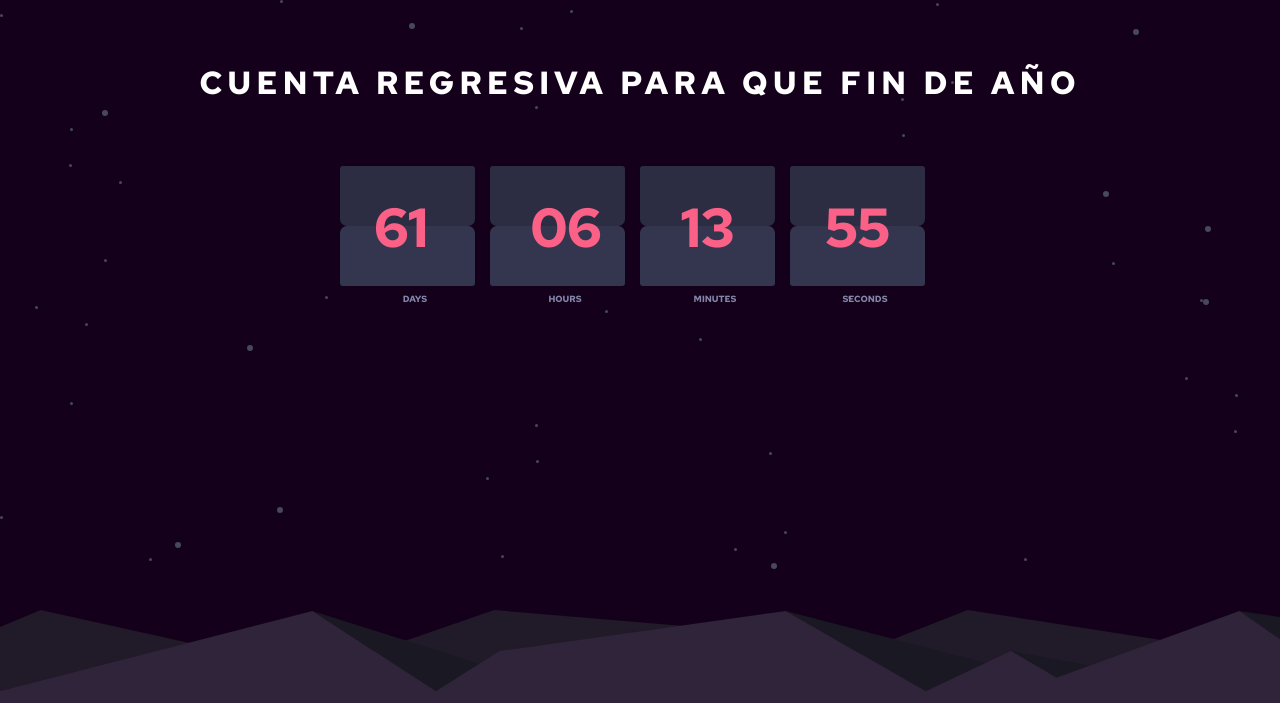
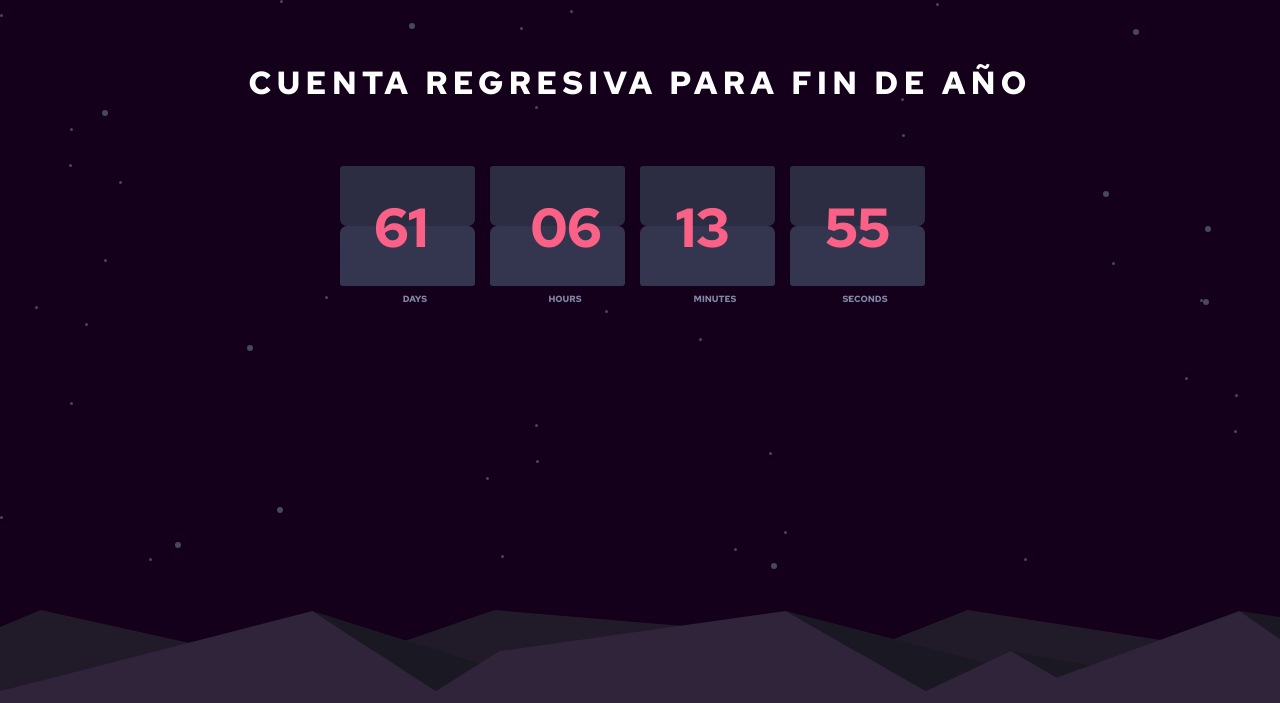
Before and after one commit to yonny-147/Countdown, a plain HTML site: page index.html in a window 1280 px wide. Shown: the top 703 px of the page. Drawn offline with Linux system fonts and the light colour scheme.

Commit message:
coutDown v1.1

```diff
--- a/Style.css
+++ b/Style.css
@@ -112,7 +112,7 @@
     left: 95px;
 }
 .pos3{
-    left: 165px;
+    left: 155px;
 }
 .pos4{
     left: 240px;
@@ -173,7 +173,7 @@
         left: 190px;
     }
     .pos3{
-        left: 340px;
+        left: 335px;
     }
     .pos4{
         left: 485px;
--- a/index.html
+++ b/index.html
@@ -13,7 +13,7 @@
   <body>
     <div class="content">
       <div class="tittle">
-        <h1>Cuenta regresiva para que fin de año</h1>
+        <h1>Cuenta regresiva para fin de año</h1>
       </div>
 
       <div class="cron">
```
